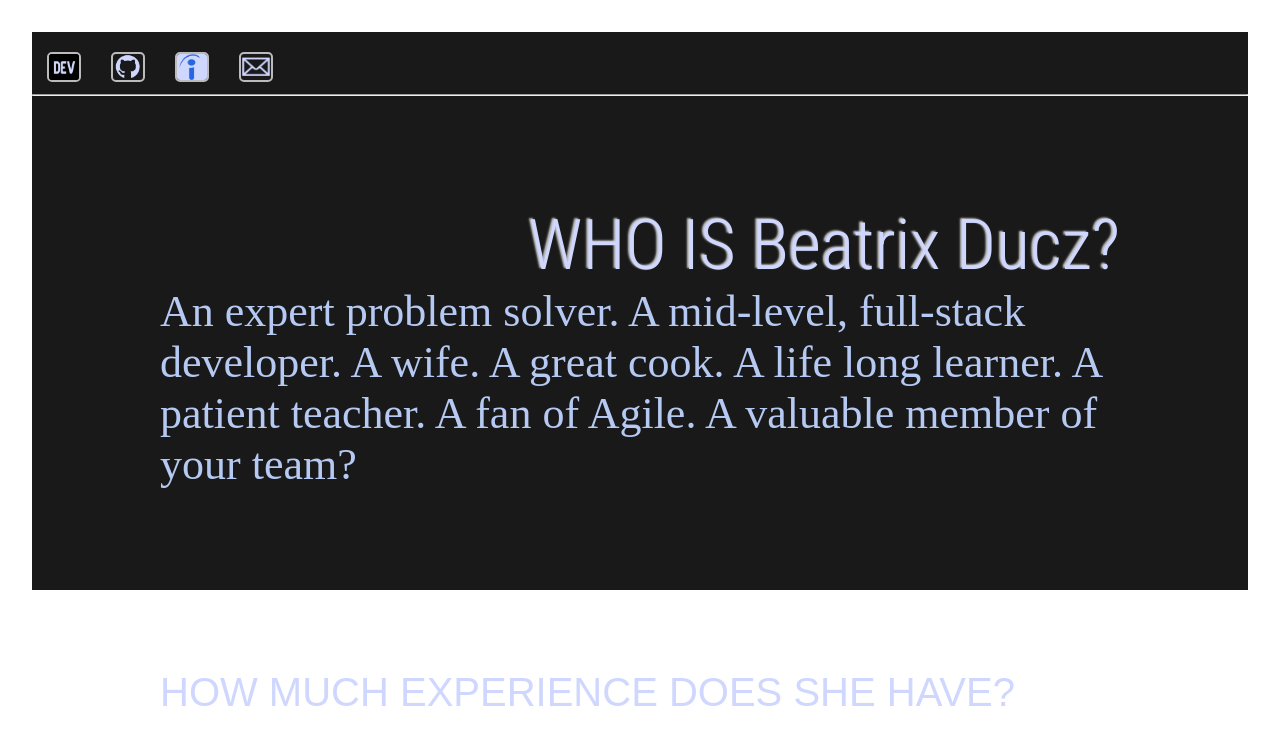
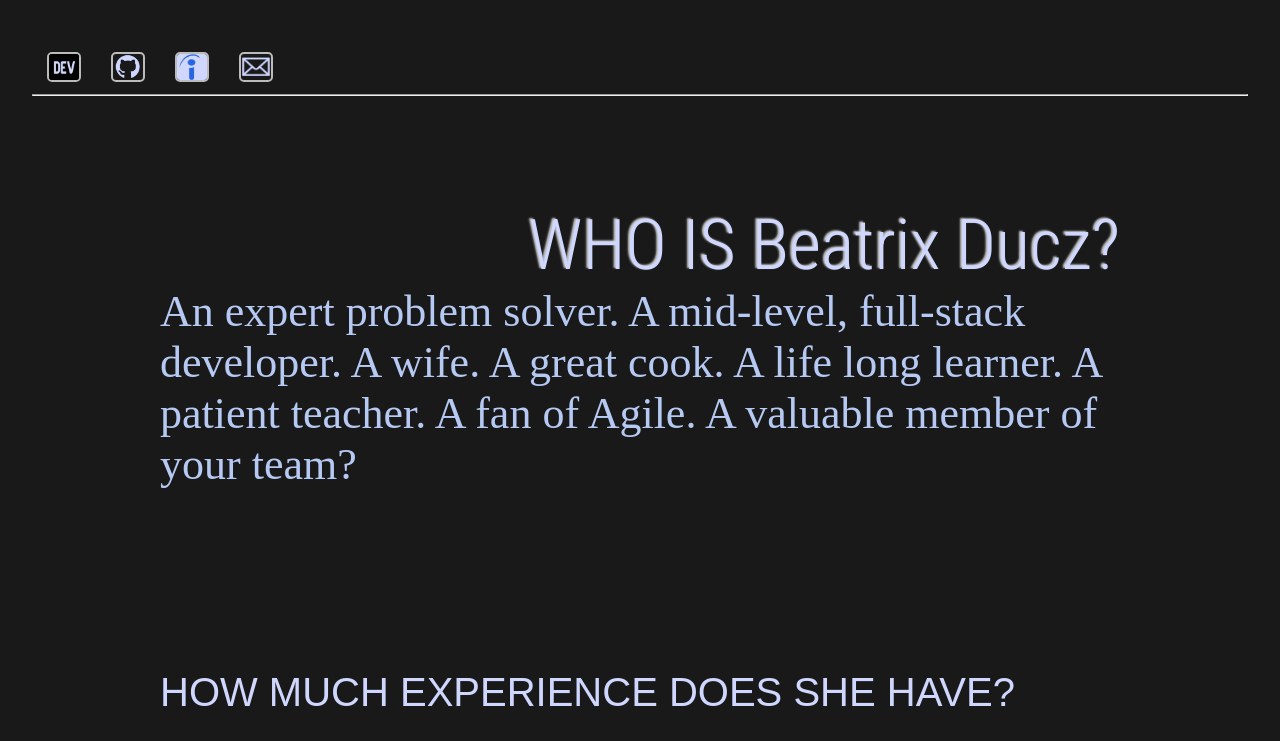
Before and after one commit to dgloriaweb/dgloriaweb2023, a Vue app: page / in a window 1280 px wide. Shown: the top 741 px of the page. Built offline with nearby package versions, Linux system fonts and the light colour scheme; a web font is replaced by a local one.

Commit message:
fixed background and font

```diff
--- a/public/portfolio.css
+++ b/public/portfolio.css
@@ -7,7 +7,6 @@ html {
 
   body {
     background: #fff;
-    color: #222;
     font-family: sans-serif;
     font-weight: 300;
     font-size: 100%;
--- a/public/style.css
+++ b/public/style.css
@@ -17,6 +17,10 @@ body {
     background-color: var(--one);
     color: var(--five);
     margin: 0;
+}
+
+#app {
+    background-color: #191919;
 }
 
 a {
@@ -49,6 +53,6 @@ a:hover {
 h2.title {
     color: var(--six);
     font-size: 40px;
-    font-weight:400;
+    font-weight: 400;
     text-transform: uppercase;
 }
```
